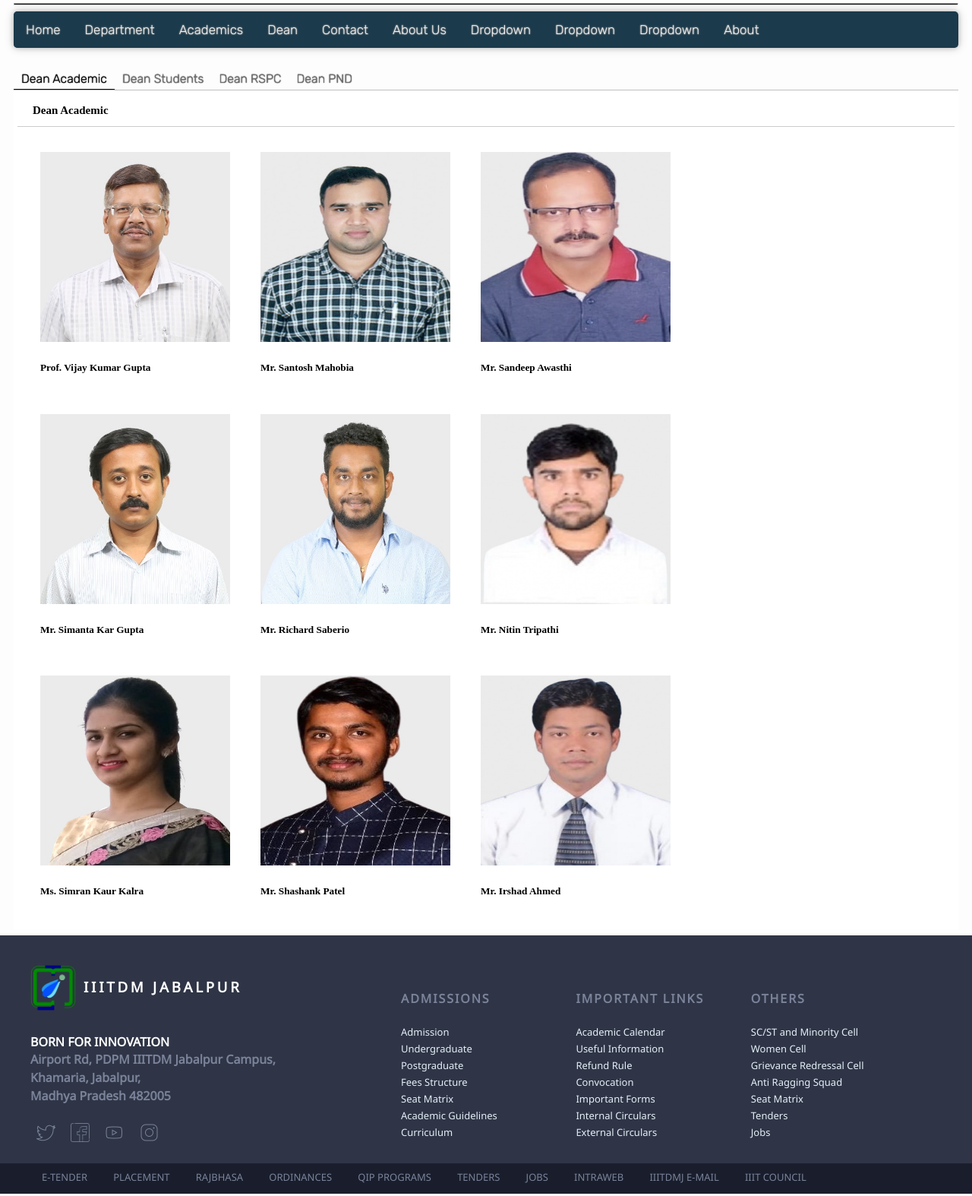
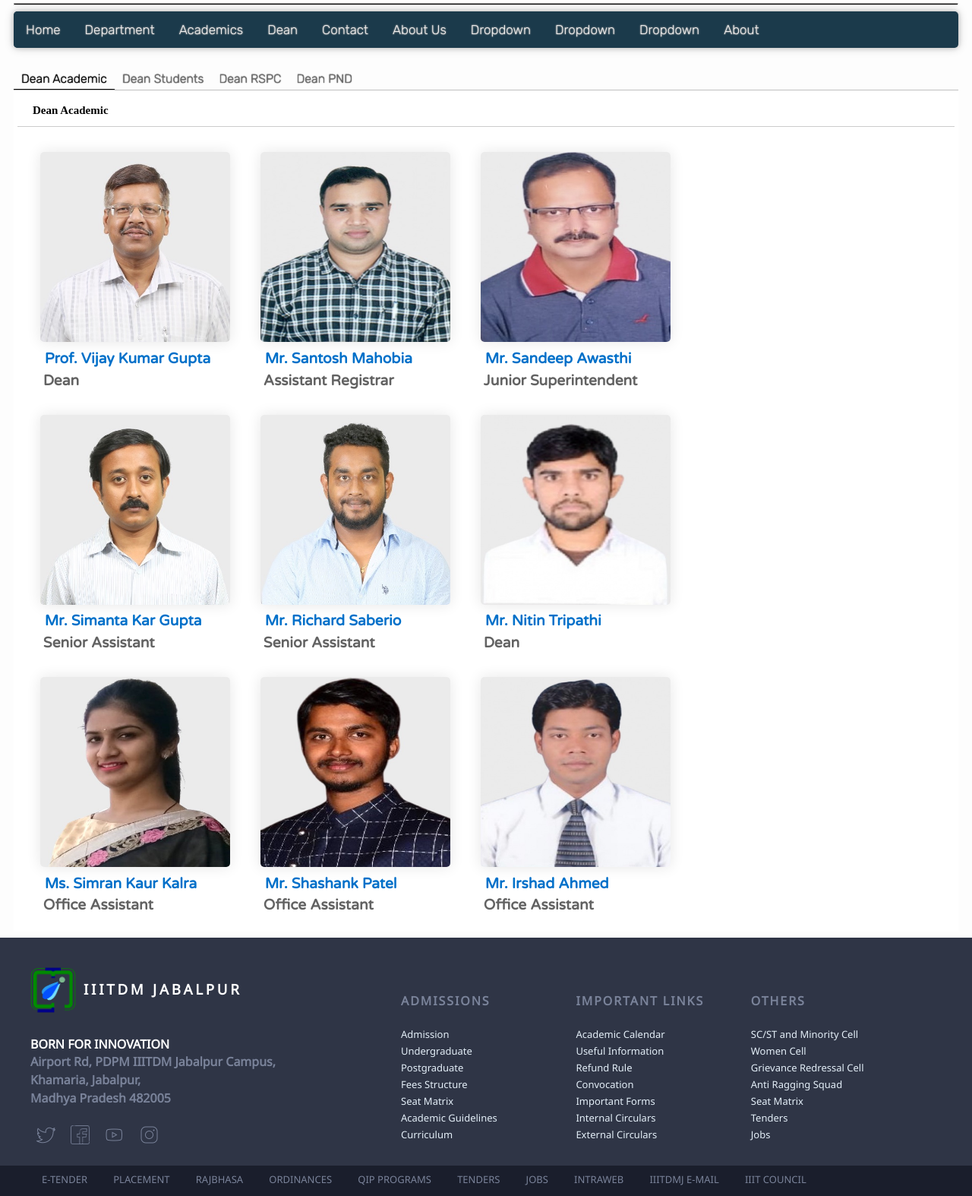
Before and after one commit to Hemant2000-karens/InstituteWebsite, a PHP site: page /Dean.php in a window 1280 px wide. Shown: the part 212-1786 px from the top of the page at 76% size. Run offline with PHP 8.4, Linux system fonts and the light colour scheme.

Commit message:
working on Dean Page

```diff
--- a/en/Dean.php
+++ b/en/Dean.php
@@ -37,14 +37,17 @@
 				<div class="columnDean">
     				<img src="./Images/DeanACD/vijayG.jpg" alt="Vijay" >
 					<h5>Prof. Vijay Kumar Gupta</h5>
+					<h4>Dean</h4>
   				</div>
   				<div class="columnDean">
     				<img src="./Images/DeanACD/santosh.jpg" alt="Santoash">
 					<h5>Mr. Santosh Mahobia</h5>
+					<h4>Assistant Registrar</h4>
   				</div>
   				<div class="columnDean">
     				<img src="./Images/DeanACD/sandeep.jpg" alt="Sandeep">
 					<h5>Mr. Sandeep Awasthi</h5>
+					<h4>Junior Superintendent</h4>
   				</div>
 			</div>
 
@@ -53,14 +56,17 @@
 				<div class="columnDean">
 					<img src="./Images/DeanACD/simanta.jpg" alt="Snow">
 					<h5>Mr. Simanta Kar Gupta</h5>
+					<h4>Senior Assistant</h4>
 				</div>
 				<div class="columnDean">
 					<img src="./Images/DeanACD/richard.jpg" alt="Forest">
 					<h5>Mr. Richard Saberio</h5>
+					<h4>Senior Assistant</h4>
 				</div>
 				<div class="columnDean">
 					<img src="./Images/DeanACD/nitin.jpg" alt="Mountains">
 					<h5>Mr. Nitin Tripathi</h5>
+					<h4>Dean</h4>
 				</div>
 			</div>
 
@@ -68,14 +74,17 @@
 				<div class="columnDean">
     				<img src="./Images/DeanACD/simran.jpg" alt="Snow">
 					<h5>Ms. Simran Kaur Kalra</h5>
+					<h4>Office Assistant</h4>
   				</div>
   				<div class="columnDean">
     				<img src="./Images/DeanACD/shashank.jpg" alt="Forest">
 					<h5>Mr. Shashank Patel</h5>
+					<h4>Office Assistant</h4>
   				</div>
   				<div class="columnDean">
     				<img src="./Images/DeanACD/irshad.jpg" alt="Mountains">
 					<h5>Mr. Irshad Ahmed</h5>
+					<h4>Office Assistant</h4>
   				</div>
 			</div>
 		</div>
@@ -100,14 +109,17 @@
 				<div class="columnDean">
     			<img src="./Images/DeanRSPC/pkpadhy.png" alt="Prabin" >
 					<h5>Prof. Prabin Kumar Padhy</h5>
+					<h4>Dean of RSPC</h4>
   			</div>
   			<div class="columnDean">
     			<img src="./Images/DeanRSPC/Priti.jpg" alt="Priti">
 					<h5>Ms. Priti Patel</h5>
+					<h4>Assistant Registrar</h4>
   			</div>
   			<div class="columnDean">
     			<img src="./Images/DeanRSPC/prashant.png" alt="Sandeep">
 					<h5>Mr. Prashant Agnihotri</h5>
+					<h4>Senior Assistant</h4>
   			</div>
 			</div>
 	</div>
--- a/en/style.css
+++ b/en/style.css
@@ -547,15 +547,36 @@ ul.breadcrumb li a:hover {
 {
   padding: 10px 20px;
 }
+.columnDean h5
+{
+  margin: 0.3em;
+  font-size: larger;
+  font-family: 'varela round',serif;
+  color: #0070c9;
+}
+.columnDean h4
+{
+  overflow: hidden;
+  margin: 0.2em;
+  font-size: larger;
+  font-family: 'varela round',serif;
+  color: #626262;
+}
 .rowDean img
 {
+  box-shadow: 0px 0px 18px 1px #e9e9e9;
   height: 250px;
   width: 250px;
+  border-radius: 5px;
 }
 .tableContainer{
   width: 100%;
-  display:grid | inline-grid;
-   margin:0 auto;
+  display: grid;
+  margin: 0 auto;
+  justify-items: stretch;
+  align-items: stretch;
+  justify-content: space-between;
+  align-content: center;
 }
 
 
```
Also changed, not shown: 2 other files.
